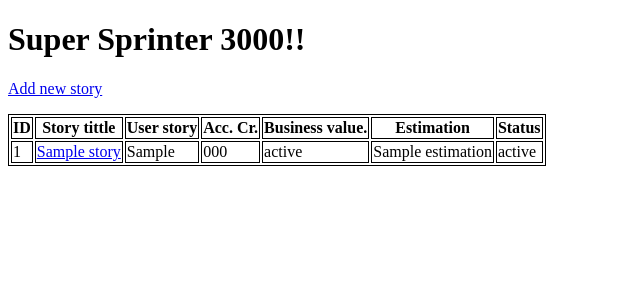
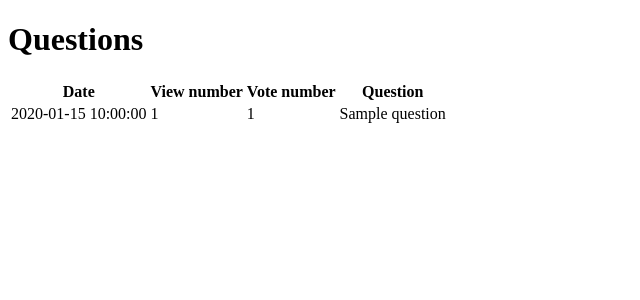
Before and after one commit to nikolawierzbowska/ASKmate_1, a Flask app: template Templates/list.html in a window 1280 px wide. Shown: the top 300 px of the page, without its empty margins (0-640 px from the left). Run offline with Flask 3, Linux system fonts and the light colour scheme; the template is opened without the code that fills it: most values are stand-ins (such as "Sample title", 1, 10 or a date in 2020).

Commit message:
connection, updated read, write, update

```diff
--- a/Templates/list.html
+++ b/Templates/list.html
@@ -2,43 +2,30 @@
 <html>
 <head>
 
-    <title>List out you user stories</title>
+    <title>Ask Mate</title>
 </head>
-<style>
-    table, td,th {
-        border: 1px solid black;
-    }
-</style>
+
 <body>
-    <h1>Super Sprinter 3000!!</h1>
-<p>
-    <a href="/story">Add new story</a>
-</p>
+    <h1>Questions</h1>
+
 <table>
         <thead>
         <tr>
-            <th>ID</th>
-            <th>Story tittle</th>
-            <th>User story</th>
-            <th>Acc. Cr.</th>
-            <th>Business value.</th>
-            <th> Estimation</th>
-            <th> Status</th>
+            <th> Date</th>
+            <th> View number</th>
+            <th> Vote number</th>
+            <th> Question</th>
         </tr>
         </thead>
         <tbody>
-        {% for story in stories %}
-
+        {% for question in questions[::-1] %}
             <tr>
-                 <td>{{ story['id']}}</td>
-                 <td><a href="/story"{{story["id"]}}>{{story['title']}}</a></td>
-                 <td>{{ story['user_story']}}</td>
-                 <td>{{ story['acceptance_criteria']}}</td>
-                 <td>{{ story['business_status']}}</td>
-                 <td> {{ story['estimation']}}</td>
-                 <td> {{ story['status']}}</td>
+                 <td>{{ question['submission_time']}}</td>
+                 <td>{{ question['view_number']}}</td>
+                 <td>{{ question['vote_number']}}</td>
+                 <td>{{ question['title']}}</td>
             </tr>
-            {% endfor %}
+        {% endfor %}
         </tbody>
 </table>
 </body>
--- a/data/answer.csv
+++ b/data/answer.csv
@@ -1,3 +1,3 @@
 id,submission_time,vote_number,question_id,message,image
-1,1493398154,4,1,"You need to use brackets: my_list = []",
-2,1493088154,35,1,"Look it up in the Python docs",
+1,1493398154,4,1,You need to use brackets: my_list = [],
+2,1493088154,35,1,Look it up in the Python docs,
--- a/data/question.csv
+++ b/data/question.csv
@@ -12,4 +12,3 @@ app.js (bundled file with webpack, including jquery)","images/image1.png"
 3,1493015432,1364,57,"Drawing canvas with an image picked with Cordova Camera Plugin","I'm getting an image from device and drawing a canvas with filters using Pixi JS. It works all well using computer to get an image. But when I'm on IOS, it throws errors such as cross origin issue, or that I'm trying to use an unknown format.
 
 This is the code I'm using to draw the image (that works on web/desktop but not cordova built ios app)",
-,,
--- /dev/null
+++ b/data_manager.py
@@ -0,0 +1,2 @@
+import connection
+import server
--- a/server.py
+++ b/server.py
@@ -1,11 +1,19 @@
+import flask
 from flask import Flask
+import connection
 
 app = Flask(__name__)
 
 
-@app.route("/")
-def hello():
-    return "Hello World!"
+@app.route('/')
+def main_page():
+    return flask.render_template("main.html")
+
+
+@app.route('/list')
+def list_questions(file="question.csv"):
+    user_questions = connection.read_dict_from_file(file)
+    return flask.render_template("list.html", questions=user_questions)
 
 
 if __name__ == "__main__":
```
Also changed, not shown: Templates/main.html (+11 -0 lines), connection.py (+15 -14 lines).
